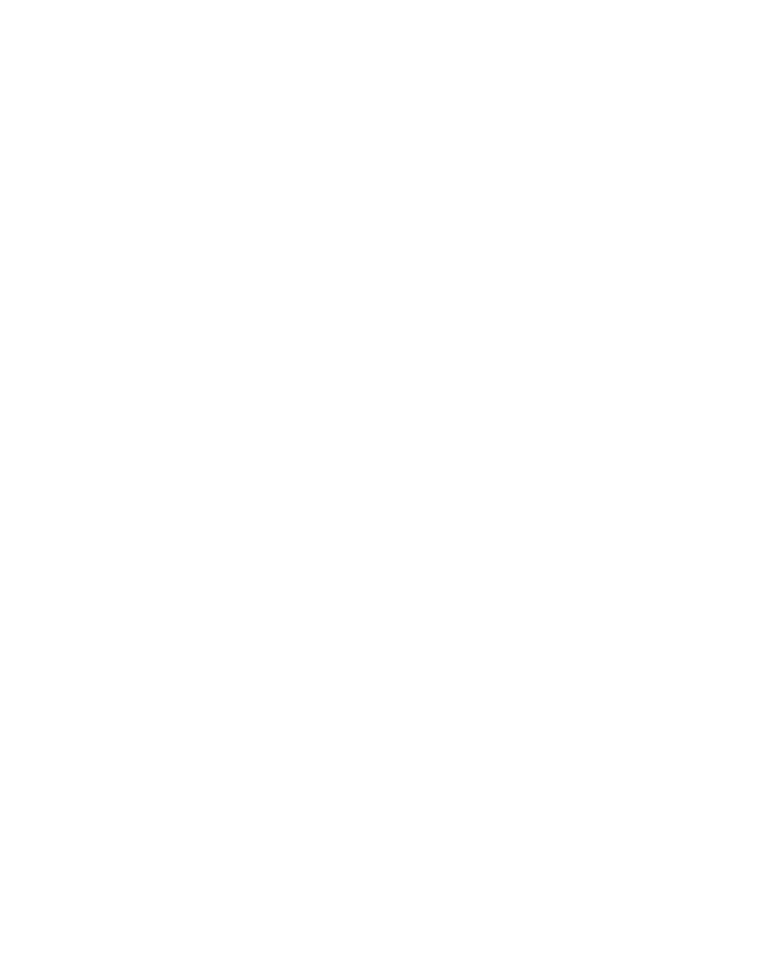
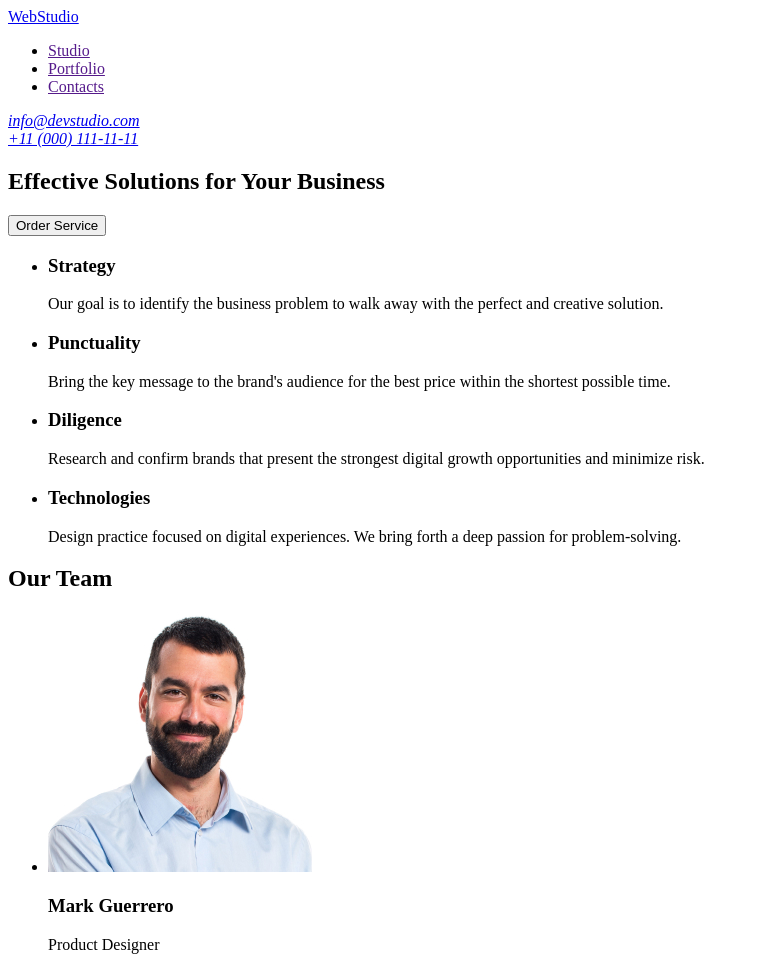
Before and after one commit to EmiDi777/goit-markup-hw-01, a plain HTML site: page index.html in a window 1280 px wide. Shown: the top 958 px of the page, without its empty margins (0-759 px from the left). Before the commit the page ends 800 px from the top, so only its background shows below. Drawn offline with Linux system fonts and the light colour scheme.

Commit message:
Добавила  header/main/footer
Добавила  header/main/footer

```diff
--- a/index.html
+++ b/index.html
@@ -5,30 +5,98 @@
     <meta name="viewport" content="width=device-width, initial-scale=1.0">
     <title>Web Studio</title>
 </head>
+
 <body>
     <header>
+        <a href="/index.html">WebStudio</a>
+        <nav>
+            <ul>
+                <li>
+                    <a href="">Studio</a>
+                </li>
+
+                <li> <a href="">Portfolio</a>
+                </li>
+
+                <li> <a href="">Contacts</a></li>
+            </ul>
+        </nav>
+        <address>
+<a href="mailto:info@devstudio.com">info@devstudio.com</a> <br>
+
+<a href="tel:+110001111111">+11 (000) 111-11-11</a>
+        </address>
 <a href=""></a>
 
 
+    </header>
+    <main>
+        <section>
+            <h1>Effective Solutions for Your Business</h1>
+            <button>Order Service</button>
+        </section>
 
+<section>
+    <ul>
+        <li>
+            <h3>Strategy</h3>
+            <p>Our goal is to identify the business
+                problem to walk away with the perfect and creative solution. </p>
+        </li>
 
-    </header>
+        <li>
+            <h3>Punctuality</h3>
+            <p>Bring the key message to the brand's audience for the best price within the shortest possible time.</p>
+        </li>
 
+        <li>
+            <h3>Diligence</h3>
+            <p>Research and confirm brands that present the strongest digital growth opportunities and minimize risk.</p>
+        </li>
 
-    <main>
+        <li>
+            <h3>Technologies</h3>
+            <p>Design practice focused on digital experiences. We bring forth a deep passion for problem-solving.</p>
+        </li>
+    </ul>
+</section>
 
+<section>
+    <h2>Our Team</h2>
+<ul>
+<li>
+    <img src="./images/MarkGuerrero.jpg" alt="Mark Guerrero" />
+    <h3>Mark Guerrero</h3>
+    <p>Product Designer</p>
+</li>
 
+<li>
+    <img src="./images/TomFord.jpg" alt="Tom Ford" />
+    <h3>Tom Ford</h3>
+    <p>Frontend Developer</p>
+</li>
 
+<li>
+    <img src="./images/CamilaGarcia.jpg" alt="Camila Garcia" />
+    <h3>Camila Garcia</h3>
+    <p>Marketing</p>
+</li>
 
+<li>
+    <img src="./images/DanielWilson.jpg" alt="Daniel Wilson" />
+    <h3>Daniel Wilson</h3>
+    <p>Daniel Wilson</p>
+</li>
+</ul>
 
+</section>
     </main>
 
-
-
     <footer>
-
-
-
+        <a href="/index.html">WebStudio</a>
+        <p>
+            Increase the flow of customers and sales for your business with digital marketing & growth solutions.
+        </p>
     </footer>
 </body>
 </html>
```
Also changed, not shown: images/CamilaGarcia.jpg (added), images/DanielWilson.jpg (added), images/MarkGuerrero.jpg (added), images/TomFord.jpg (added).
